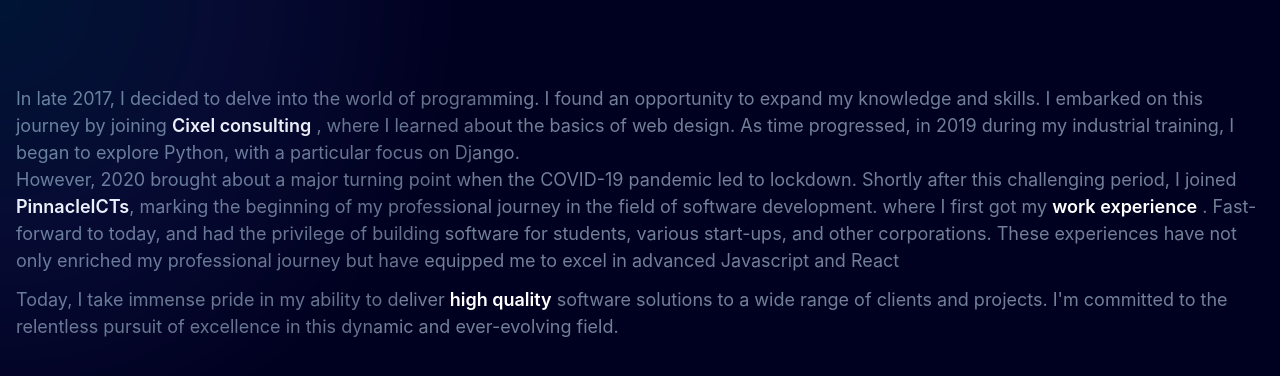
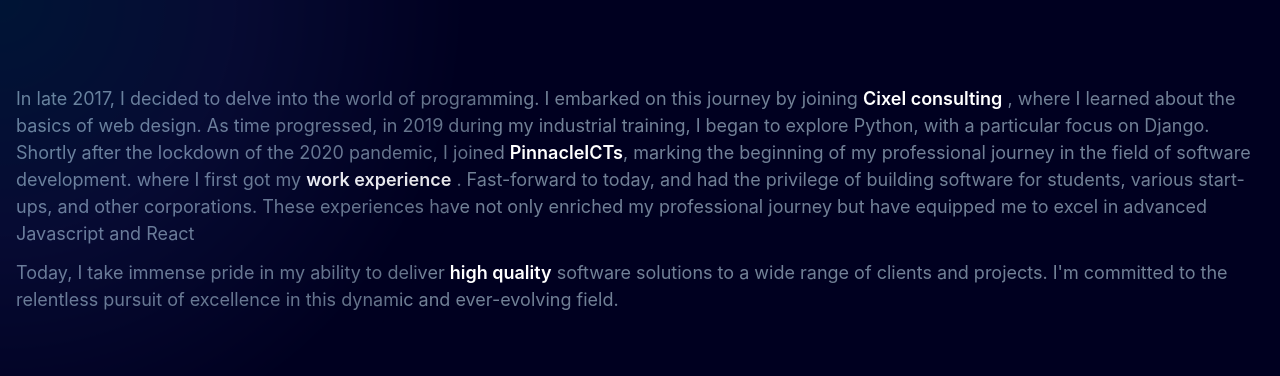
Before and after one commit to Pee-pheelips/pee-portfolio, a Next.js app: page /About in a window 1280 px wide. Shown: the top 376 px of the page. Built offline with nearby package versions, Linux system fonts and the light colour scheme.

Commit message:
about typo fix

```diff
--- a/src/app/About/page.jsx
+++ b/src/app/About/page.jsx
@@ -9,8 +9,7 @@
         <HeadingNav name={"About"} />
         <Text>
           In late 2017, I decided to delve into the world of programming. I
-          found an opportunity to expand my knowledge and skills. I embarked on
-          this journey by joining{" "}
+          embarked on this journey by joining{" "}
           <Text as={"span"} color={"white"} fontWeight={"semibold"}>
             {" "}
             Cixel consulting
@@ -18,9 +17,7 @@
           , where I learned about the basics of web design. As time progressed,
           in 2019 during my industrial training, I began to explore Python, with
           a particular focus on Django. <br />
-          However, 2020 brought about a major turning point when the COVID-19
-          pandemic led to lockdown. Shortly after this challenging period, I
-          joined{" "}
+          Shortly after the lockdown of the 2020 pandemic, I joined{" "}
           <Text as="span" color={"white"} fontWeight={"semibold"}>
             PinnacleICTs
           </Text>
```
